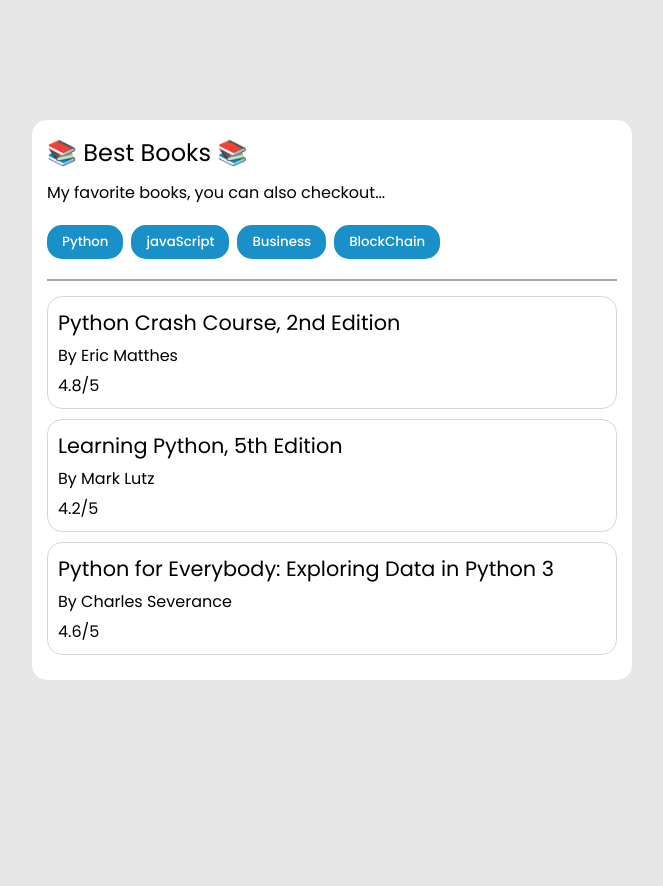
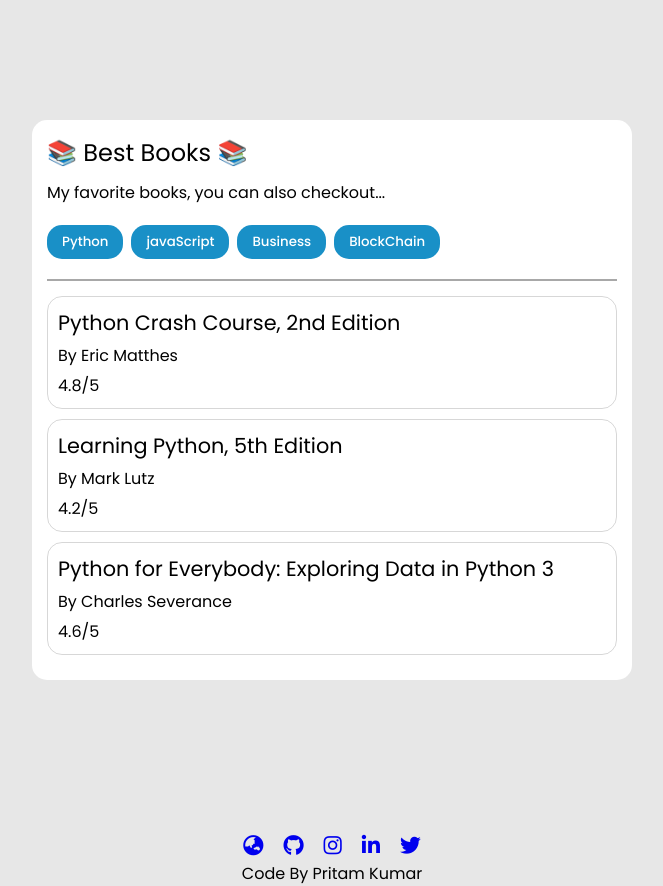
Before and after one commit to pritam-kr/my-favorite-book-with-react, a React (Create React App) app: page / in a window 1280 px wide. Shown: the whole page, without its empty margins (308-971 px from the left). Before the commit the page ends 800 px from the top, so only its background shows below. Built offline with nearby package versions, Linux system fonts and the light colour scheme.

Commit message:
added footer links

```diff
--- a/src/App.js
+++ b/src/App.js
@@ -74,6 +74,7 @@ export default function App() {
     setDataBase(genre);
   }
   return (
+    <>
       <div className="container">
         <div className="books-container">
           <h1 className="headings">
@@ -115,5 +116,61 @@ export default function App() {
           </div>
         </div>
       </div>
+      <footer>
+        <ul>
+          <li>
+            <a
+              href="https://neogcamp-portfolio-of-pritam.netlify.app/index.html"
+              target="_blank"
+              rel="noreferrer"
+            >
+              <i class="fas fa-globe-asia"></i>
+            </a>
+          </li>
+
+          <li>
+            <a
+              href="https://github.com/pritam-kr/my-favorite-book-with-react"
+              target="_blank"
+              rel="noreferrer"
+            >
+              <i class="fab fa-github"></i>
+            </a>
+          </li>
+
+          <li>
+            <a
+              href="https://www.instagram.com/pritam_kr30/"
+              target="_blank"
+              rel="noreferrer"
+            >
+              <i class="fab fa-instagram"></i>
+            </a>
+          </li>
+
+          <li>
+            <a
+              href="https://www.linkedin.com/in/pritam-kumar-0ab3431bb/"
+              target="_blank"
+              rel="noreferrer"
+            >
+              <i class="fab fa-linkedin-in"></i>
+            </a>
+          </li>
+
+          <li>
+            <a
+              href="https://twitter.com/Pritamkr_"
+              target="_blank"
+              rel="noreferrer"
+            >
+              <i class="fab fa-twitter"></i>
+            </a>
+          </li>
+        </ul>
+
+        <p>Code By Pritam Kumar</p>
+      </footer>
+    </>
   );
 }
--- a/src/styles.css
+++ b/src/styles.css
@@ -63,3 +63,15 @@ body {
 .author {
   margin: 5px 0;
 }
+footer {
+  margin-top: 30px;
+  display: flex;
+  flex-direction: column;
+  justify-content: center;
+  align-items: center;
+}
+footer ul li {
+  display: inline-block;
+  margin: 0 10px;
+  font-size: 1.3rem;
+}
```
Lines whose indentation alone changed are shown as unchanged.
